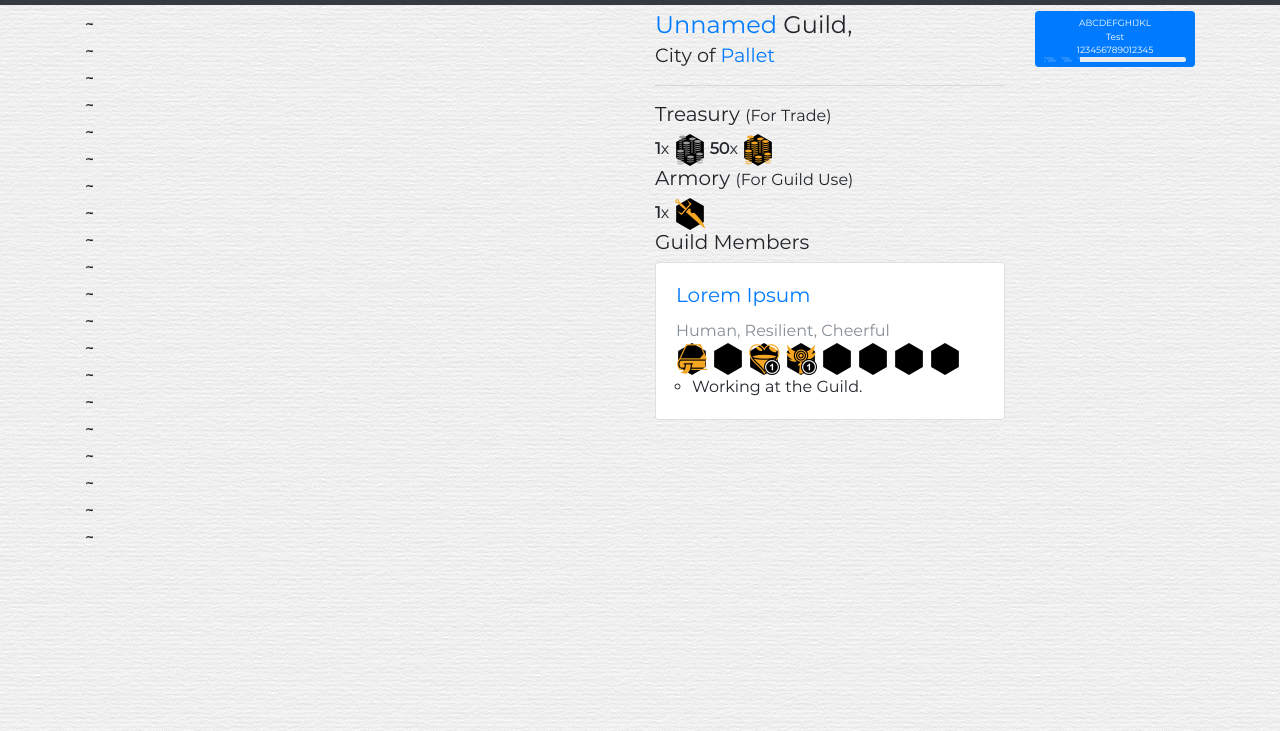
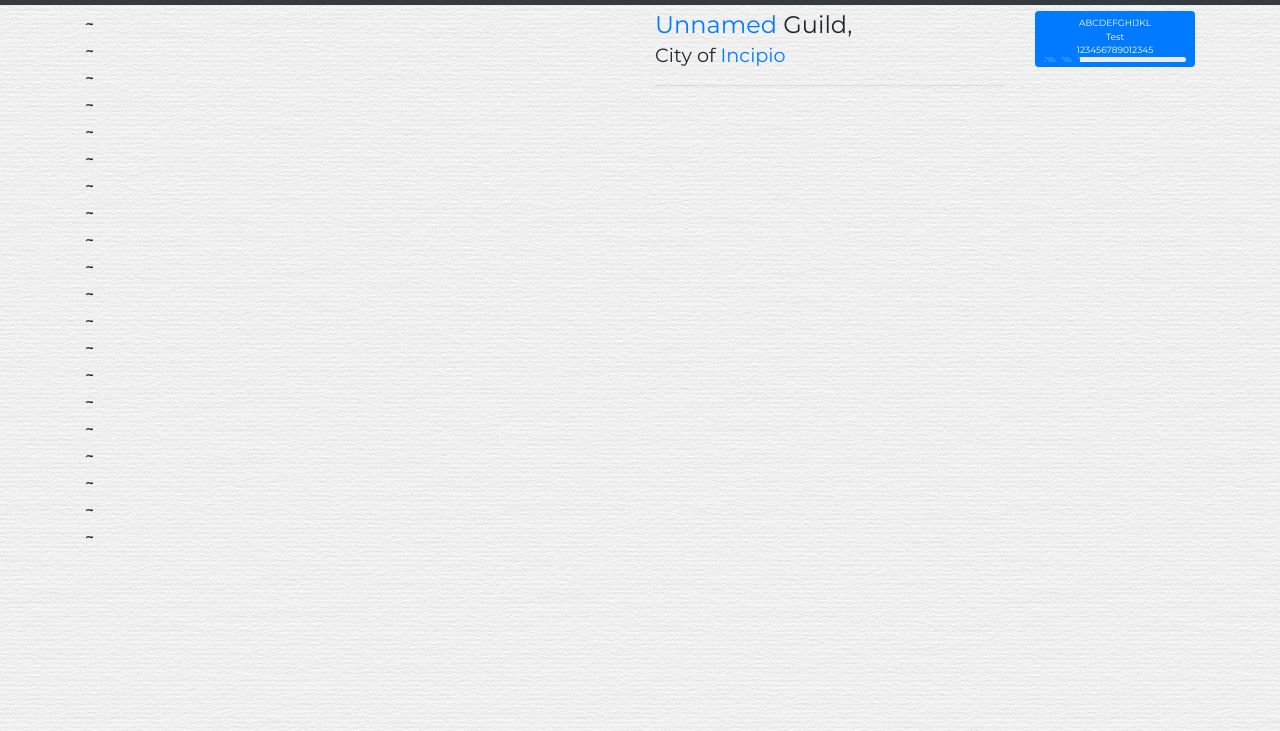
Before and after one commit to GaiusCoffee/guildmaster, a website: page index.html in a window 1280 px wide. Shown: the part 69-800 px from the top of the page. Drawn offline with Linux system fonts and the light colour scheme.

Commit message:
Add gameState & city scripts. Add framework for game data.

```diff
--- /dev/null
+++ b/game/characters/manifest.js
@@ -0,0 +1,5 @@
+class manifestCharacters{
+    constructor(){
+
+    }
+}
--- /dev/null
+++ b/game/city.js
@@ -0,0 +1,17 @@
+class city {
+    constructor(loadJSON) {
+        if (!loadJSON) {
+            this.load(this.defaultCity());
+        } else {
+            this.load(loadJSON);
+        }
+    }
+    load(city){
+        this.name = city.name;
+    }
+    defaultCity(){
+        let r = {};
+        r.name = "Incipio";
+        return r;
+    }
+}
--- a/game/engine.js
+++ b/game/engine.js
@@ -1,15 +1,15 @@
 class engine {
     constructor(){
+        // UI
         this.t = new terminal();
         // Test Button
         $("#btnTest").click(() => {this.t.log("Lorem ipsum dolor sit amet, consectetur adipiscing elit.")});
-        // Check if there's a save file
-        if (localStorage.getItem("gameState")){
-            this.gameState = localStorage.getItem("gameState");
-        } else {
-            this.gameState = {};
-        }
-        // Start Game Loop
+        // Gamedata
+        this.c = new city();
+        this.s = new gameState();
+        // TODO: Start Game Loop
+        //
+        this.s.updateView(this.c);
     }
 }
 const game = new engine();
--- /dev/null
+++ b/game/gameState.js
@@ -0,0 +1,33 @@
+class gameState {
+    constructor(){
+        // Check if there's a save file
+        if (localStorage.getItem("gameState")){
+            this.load(JSON.parse(localStorage.getItem("gameState")));
+        } else {
+            this.load(this.newGame());
+        }
+        // Clear & Initialize View
+        $("#treasury").empty();
+        $("#treasuryLabel").css("display","none");
+        $("#armory").empty();
+        $("#armoryLabel").css("display","none");
+        $("#guildmates").empty();
+        $("#guildmatesLabel").css("display","none");
+        $("#guildname").text("Unnamed");
+        $("#cityname").text("Unknown");
+    }
+    load(state){
+
+    }
+    newGame(){
+        let r = {};
+
+        return r;
+    }
+    save(){
+        localStorage.setItem("gameState", JSON.stringify(this.export));
+    }
+    updateView(city){
+        $("#cityname").text(city.name);
+    }
+}
--- /dev/null
+++ b/game/items/manifest.js
@@ -0,0 +1,5 @@
+class manifestItems{
+    constructor(){
+
+    }
+}
--- a/game/terminal.js
+++ b/game/terminal.js
@@ -5,15 +5,16 @@ class terminal {
         for(let i=0;i<20;i++) {
             $("#terminal").append($("<li>"));
         }
-        $('#terminalWrapper').stop().animate({
-            scrollTop: $('#terminalWrapper')[0].scrollHeight
-        }, 800);
+        this.scroll();
     }
     log(message){
         $('#terminal li').first().remove();
         $("#terminal").append(
             $("<li>").append(message)
         );
+        this.scroll();
+    }
+    scroll(){
         $('#terminalWrapper').stop().animate({
             scrollTop: $('#terminalWrapper')[0].scrollHeight
         }, 800);
--- a/index.html
+++ b/index.html
@@ -51,7 +51,7 @@
             <div class="col-8 col-md-4">
                 <h4><a id="guildname" href="#">Unnamed</a> Guild,<br/><small>City of <a id="cityname" href="#">Pallet</a></small></h4>
                 <hr/>
-                <h5>Treasury <small>(For Trade)</small></h5>
+                <h5 id="treasuryLabel">Treasury <small>(For Trade)</small></h5>
                 <ul id="treasury">
                     <li><strong>1</strong>x
                         <a href="#" title="Silver Pieces">
@@ -64,7 +64,7 @@
                         </a>
                     </li>
                 </ul>
-                <h5>Armory <small>(For Guild Use)</small></h5>
+                <h5 id="armoryLabel">Armory <small>(For Guild Use)</small></h5>
                 <ul id="armory">
                     <li><strong>1</strong>x
                         <a href="#" title="Plain Dagger">
@@ -72,7 +72,7 @@
                         </a>
                     </li>
                 </ul>
-                <h5>Guild Members</h5>
+                <h5 id="guildmatesLabel">Guild Members</h5>
                 <ul id="guildmates">
                     <li class="card">
                         <div class="card-body">
@@ -132,6 +132,8 @@
     <script src="js/jquery.min.js"></script>
     <script src="js/bootstrap.min.js"></script>
     <script src="game/terminal.js"></script>
+    <script src="game/city.js"></script>
+    <script src="game/gameState.js"></script>
     <script src="game/engine.js"></script>
   </body>
 </html>
```
Also changed, not shown: game/characters/_character.js (added), game/characters/pack001.js (added), game/events/_event.js (added), game/events/adventurer.js (added), game/events/banker.js (added), game/events/storyteller.js (added), game/events/trader.js (added), game/items/_item.js (added), game/items/pack001.js (added).
